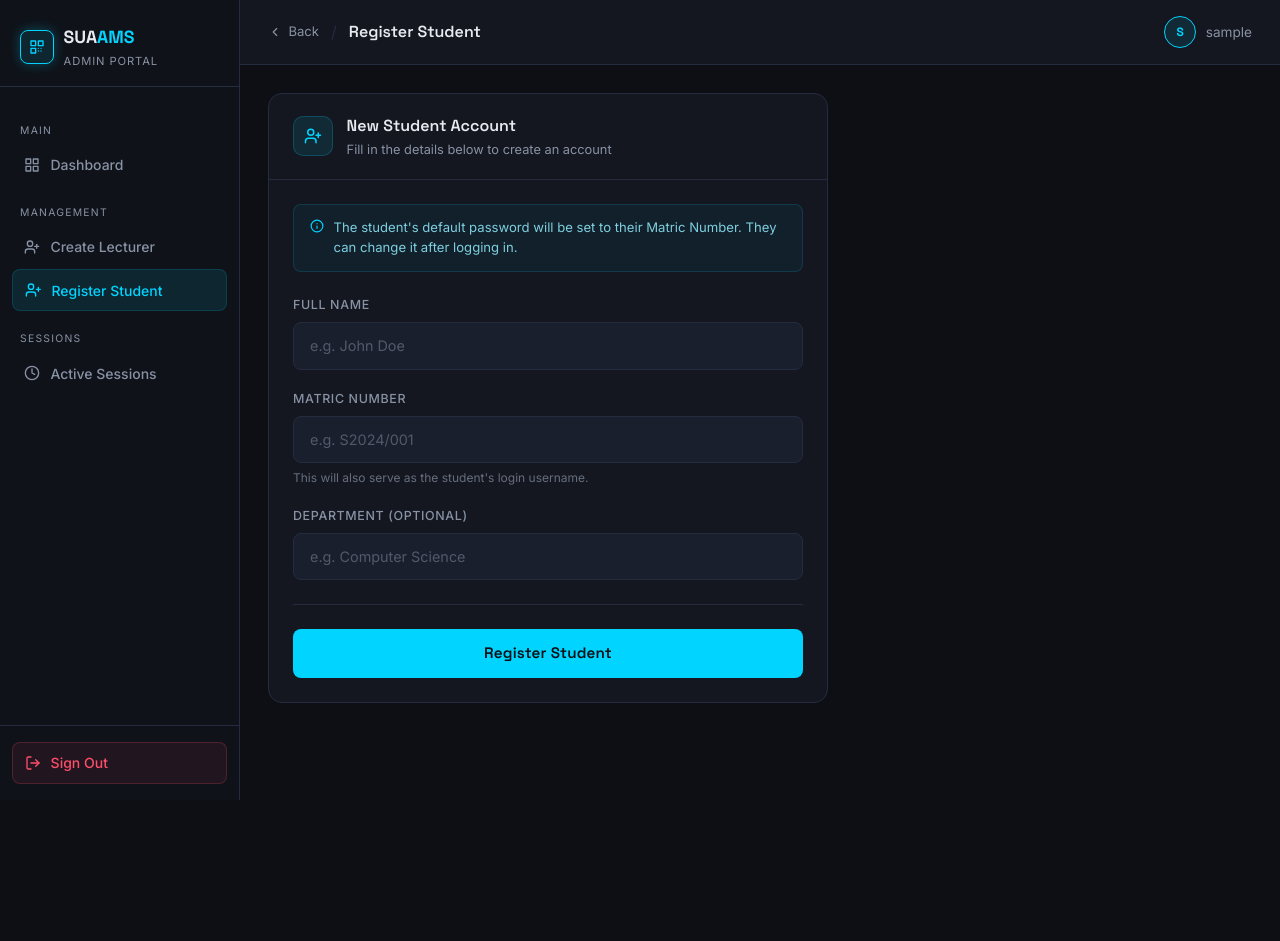
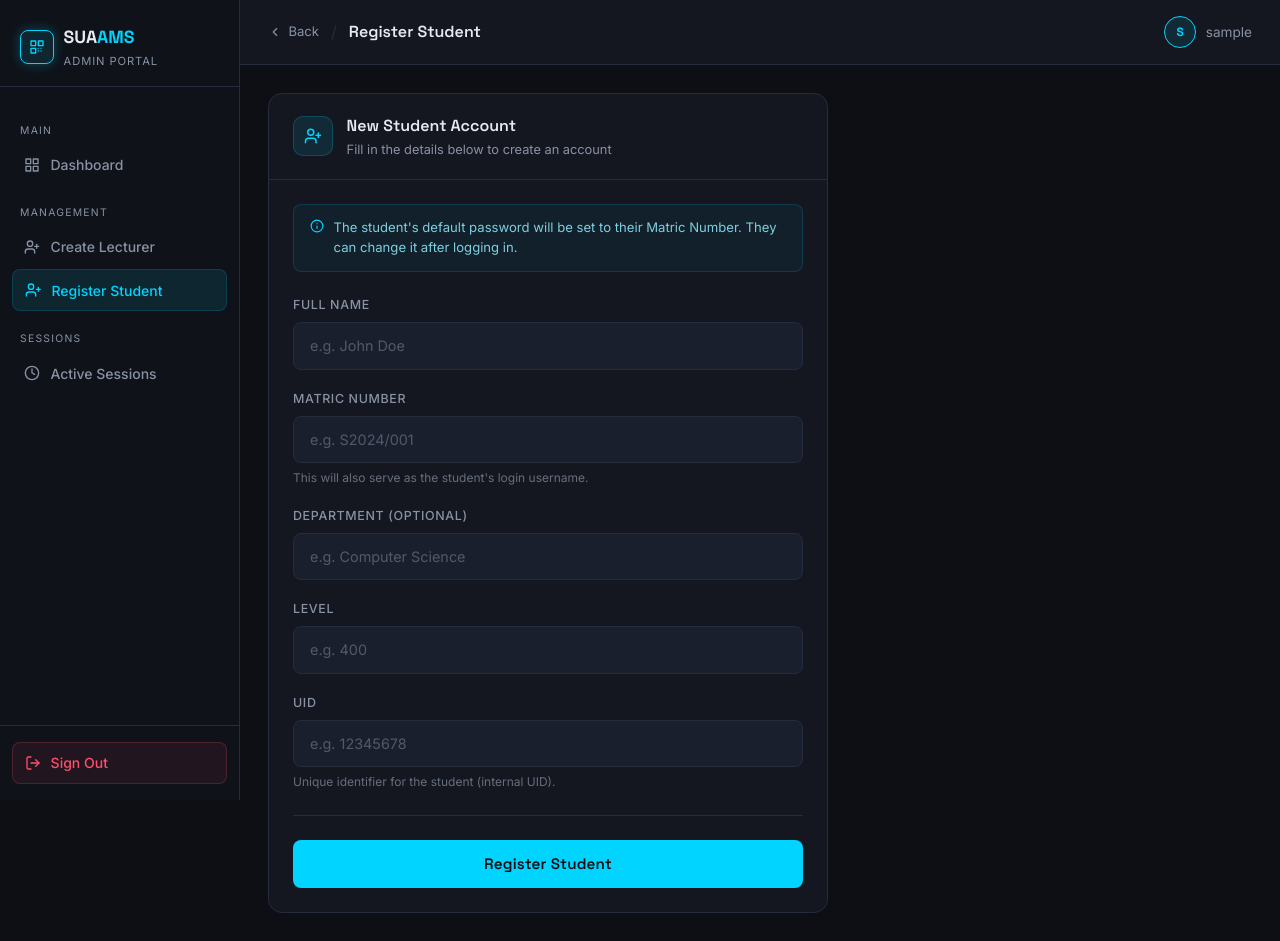
Before and after one commit to Afeez1234/4_idiots, a Flask app: page /admin/create-student in a window 1280 px wide. Before the commit the page ends 800 px from the top, so only its background shows below. Run offline with Flask 3, Linux system fonts and the light colour scheme; the visitor is signed in with stand-in values (Sample User, id 1); some libraries are stand-ins or nearby versions.

Commit message:
edited register student template

```diff
--- a/SUAAMS/templates/admin/create-student.html
+++ b/SUAAMS/templates/admin/create-student.html
@@ -251,6 +251,17 @@
                                 <input type="text" id="department" name="department" class="form-control" placeholder="e.g. Computer Science">
                             </div>
 
+                            <div class="form-group">
+                                <label class="form-label" for="level">Level</label>
+                                <input type="text" id="level" name="level" class="form-control" placeholder="e.g. 400" required>
+                            </div>
+
+                            <div class="form-group">
+                                <label class="form-label" for="uid">UID</label>
+                                <input type="text" id="uid" name="uid" class="form-control" placeholder="e.g. 12345678" required>
+                                <div class="form-hint">Unique identifier for the student (internal UID).</div>
+                            </div>
+
                             <div class="form-divider"></div>
 
                             <button type="submit" class="btn-submit">Register Student</button>
```
